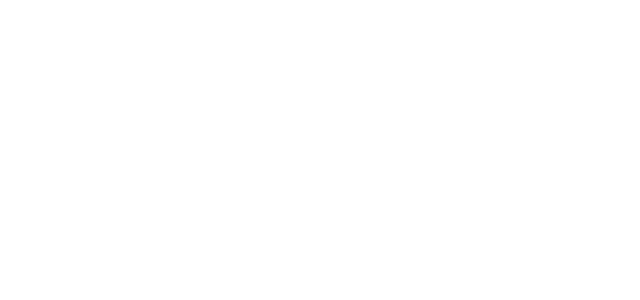
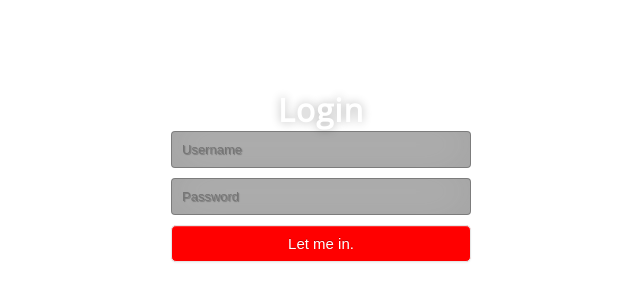
Before and after one commit to kristinadinellari/ASI-client, a Nuxt app: page /login in a window 1280 px wide. Before the commit this address had no page. Shown: the part 162-462 px from the top of the page, without its empty margins (319-959 px from the left). Built offline with nearby package versions, Linux system fonts and the light colour scheme.

Commit message:
--add: sass

```diff
--- /dev/null
+++ b/assets/sass/objects.scss
@@ -0,0 +1,75 @@
+@import url(https://fonts.googleapis.com/css?family=Open+Sans);
+.btn {
+  display: inline-block;
+  *display: inline;
+  *zoom: 1;
+  padding: 4px 10px 4px;
+  margin-bottom: 0;
+  font-size: 13px;
+  line-height: 18px;
+  color: #333333;
+  text-align: center;
+  text-shadow: 0 1px 1px rgba(255, 255, 255, 0.75);
+  vertical-align: middle;
+  background-color: red;
+  background-repeat: repeat-x;
+  filter: progid:dximagetransform.microsoft.gradient(startColorstr=#ffffff, endColorstr=#e6e6e6, GradientType=0);
+  border-color: #e6e6e6 #e6e6e6 #e6e6e6;
+  border-color: rgba(0, 0, 0, 0.1) rgba(0, 0, 0, 0.1) rgba(0, 0, 0, 0.25);
+  border: 1px solid #e6e6e6;
+  -webkit-border-radius: 4px;
+  -moz-border-radius: 4px;
+  border-radius: 4px;
+  -webkit-box-shadow: inset 0 1px 0 rgba(255, 255, 255, 0.2), 0 1px 2px rgba(0, 0, 0, 0.05);
+  -moz-box-shadow: inset 0 1px 0 rgba(255, 255, 255, 0.2), 0 1px 2px rgba(0, 0, 0, 0.05);
+  box-shadow: inset 0 1px 0 rgba(255, 255, 255, 0.2), 0 1px 2px rgba(0, 0, 0, 0.05);
+  cursor: pointer; *margin-left: .3em; }
+.btn:hover, .btn:active, .btn.active, .btn.disabled, .btn[disabled] { background-color: #e6e6e6; }
+.btn-large { padding: 9px 14px; font-size: 15px; line-height: normal; -webkit-border-radius: 5px; -moz-border-radius: 5px; border-radius: 5px; }
+.btn:hover { color: #333333; text-decoration: none; background-color: #e6e6e6; background-position: 0 -15px; -webkit-transition: background-position 0.1s linear; -moz-transition: background-position 0.1s linear; -ms-transition: background-position 0.1s linear; -o-transition: background-position 0.1s linear; transition: background-position 0.1s linear; }
+.btn-primary, .btn-primary:hover { text-shadow: 0 -1px 0 rgba(0, 0, 0, 0.25); color: #ffffff; }
+.btn-primary.active { color: rgba(255, 255, 255, 0.75); }
+.btn-primary:hover, .btn-primary:active, .btn-primary.active, .btn-primary.disabled, .btn-primary[disabled] { filter: none; background-color: #4a77d4; }
+.btn-block { width: 100%; display:block; }
+
+* { -webkit-box-sizing:border-box; -moz-box-sizing:border-box; -ms-box-sizing:border-box; -o-box-sizing:border-box; box-sizing:border-box; }
+
+html { width: 100%; height:100%; overflow:hidden; }
+
+.body {
+  width: 100%;
+  height:100%;
+  font-family: 'Open Sans', sans-serif;
+  background: #092756;
+  filter: progid:DXImageTransform.Microsoft.gradient( startColorstr='#3E1D6D', endColorstr='#092756',GradientType=1 );
+}
+.login {
+  position: absolute;
+  top: 50%;
+  left: 50%;
+  margin: -150px 0 0 -150px;
+  width:300px;
+  height:300px;
+}
+.login h1 { color: #fff; text-shadow: 0 0 10px rgba(0,0,0,0.3); letter-spacing:1px; text-align:center; }
+
+input {
+  width: 100%;
+  margin-bottom: 10px;
+  background: rgba(0,0,0,0.3);
+  border: none;
+  outline: none;
+  padding: 10px;
+  font-size: 13px;
+  color: #fff;
+  text-shadow: 1px 1px 1px rgba(0,0,0,0.3);
+  border: 1px solid rgba(0,0,0,0.3);
+  border-radius: 4px;
+  box-shadow: inset 0 -5px 45px rgba(100,100,100,0.2), 0 1px 1px rgba(255,255,255,0.2);
+  -webkit-transition: box-shadow .5s ease;
+  -moz-transition: box-shadow .5s ease;
+  -o-transition: box-shadow .5s ease;
+  -ms-transition: box-shadow .5s ease;
+  transition: box-shadow .5s ease;
+}
+input:focus { box-shadow: inset 0 -5px 45px rgba(100,100,100,0.4), 0 1px 1px rgba(255,255,255,0.2); }
--- a/nuxt.config.js
+++ b/nuxt.config.js
@@ -13,6 +13,9 @@
       { rel: 'icon', type: 'image/x-icon', href: '/favicon.ico' }
     ]
   },
+  css: [
+    '~/assets/sass/objects.scss',
+  ],
   /*
   ** Customize the progress bar color
   */
--- a/package.json
+++ b/package.json
@@ -20,6 +20,8 @@
     "eslint": "^4.15.0",
     "eslint-friendly-formatter": "^3.0.0",
     "eslint-loader": "^1.7.1",
-    "eslint-plugin-vue": "^4.0.0"
+    "eslint-plugin-vue": "^4.0.0",
+    "node-sass": "^4.7.2",
+    "sass-loader": "^6.0.7"
   }
 }
--- /dev/null
+++ b/pages/login.vue
@@ -0,0 +1,12 @@
+<template>
+  <div class="body">
+    <div class="login">
+      <h1>Login</h1>
+      <form method="post">
+        <input type="text" name="u" placeholder="Username" required="required" />
+        <input type="password" name="p" placeholder="Password" required="required" />
+        <button type="submit" class="btn btn-primary btn-block btn-large">Let me in.</button>
+      </form>
+    </div>
+  </div>
+</template>
```
Also changed, not shown: 1 other file (tests, documents, lock files or other folders).
